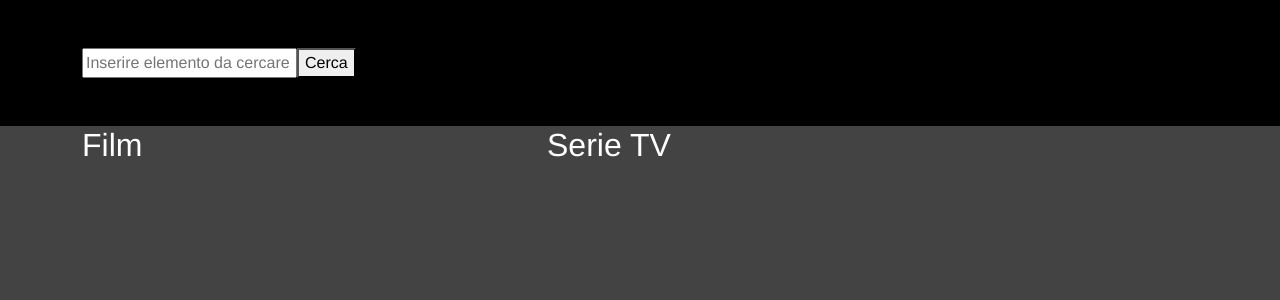
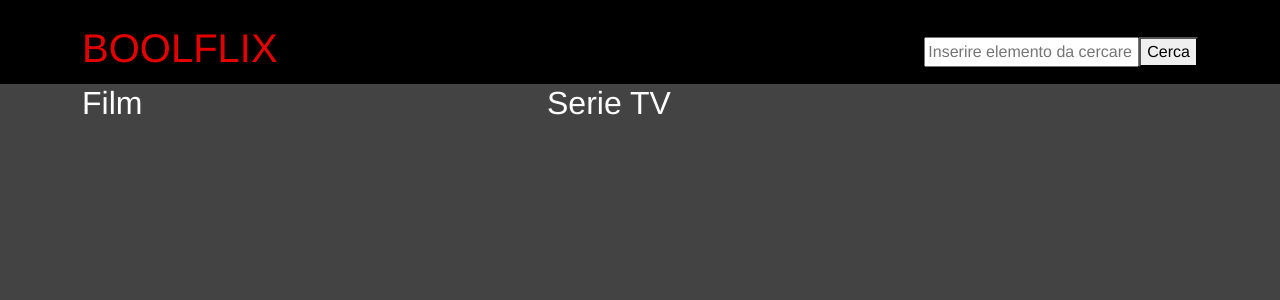
Before and after one commit to Pacciatore/vue-boolflix, a Vue app: page / in a window 1280 px wide. Shown: the top 300 px of the page. Built offline with nearby package versions, Linux system fonts and the light colour scheme.

Commit message:
header completo

```diff
--- a/src/components/HeaderComponent.vue
+++ b/src/components/HeaderComponent.vue
@@ -1,9 +1,12 @@
 <template>
-    <header>
+    <header class="pt-4 pb-1">
 
-        <!-- Utilizzo di un componente per la ricerca -->
-        <div class="container py-5">
+        <div class="container d-flex justify-content-between align-items-center">
+
+            <h1 class="brand-name text-uppercase">Boolflix</h1>
+
             <SearchComponent @search="getSearchText" />
+
         </div>
 
     </header>
@@ -31,5 +34,10 @@ export default {
 
 header {
     background-color: $tr-header-bg;
+
+    .brand-name {
+        color: $tr-brand-color;
+    }
+
 }
 </style>
```
